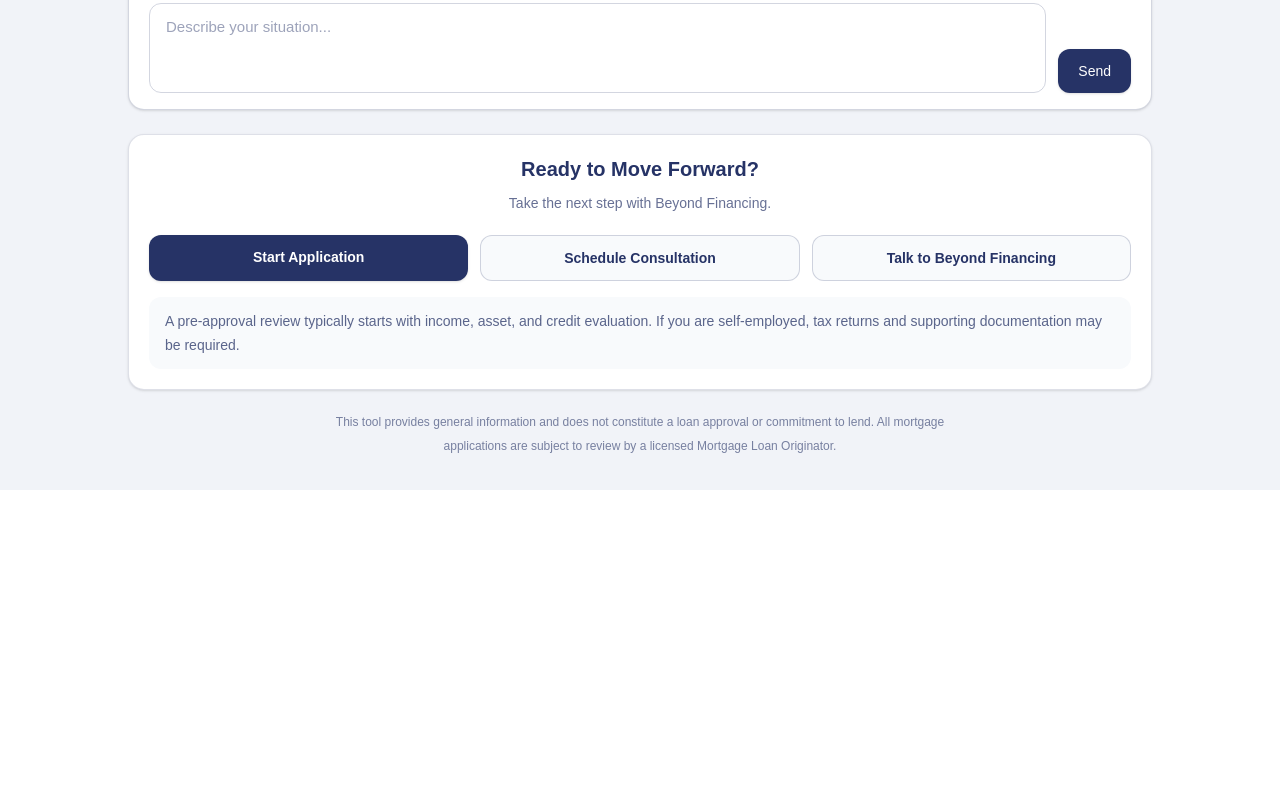
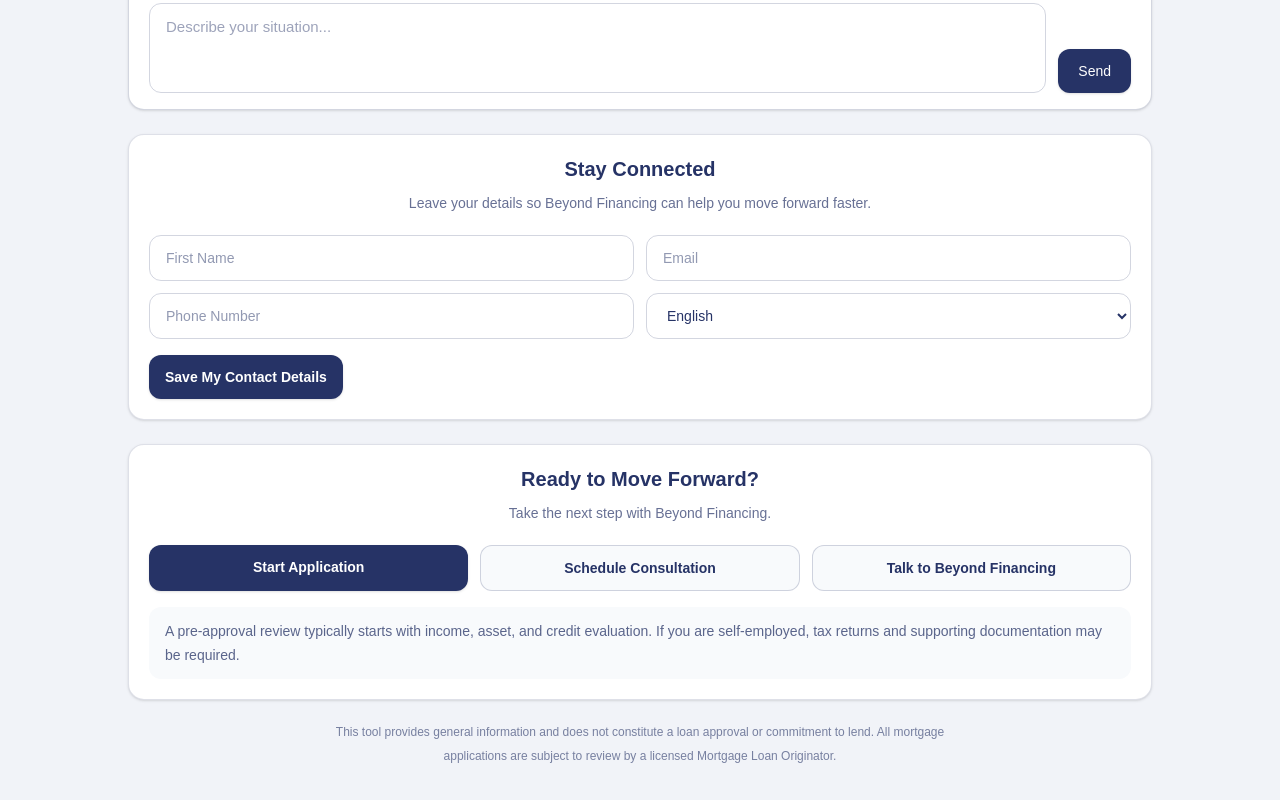
Before and after one commit to beyondfinancing/beyond-financing-advisor, a Next.js app: page / in a window 1280 px wide. Shown: the part 736-1536 px from the top of the page. Before the commit the page ends 1226 px from the top, so only its background shows below. Built offline with nearby package versions, Linux system fonts and the light colour scheme.

Commit message:
Update page.tsx

```diff
--- a/app/page.tsx
+++ b/app/page.tsx
@@ -7,10 +7,25 @@ type ChatMessage = {
   content: string
 }
 
+type LeadForm = {
+  firstName: string
+  email: string
+  phone: string
+  preferredLanguage: string
+}
+
 export default function Home() {
   const [input, setInput] = useState<string>('')
   const [messages, setMessages] = useState<ChatMessage[]>([])
   const [loading, setLoading] = useState<boolean>(false)
+  const [leadSaved, setLeadSaved] = useState<boolean>(false)
+  const [leadForm, setLeadForm] = useState<LeadForm>({
+    firstName: '',
+    email: '',
+    phone: '',
+    preferredLanguage: 'English',
+  })
+
   const messagesEndRef = useRef<HTMLDivElement | null>(null)
 
   useEffect(() => {
@@ -39,6 +54,7 @@ export default function Home() {
         body: JSON.stringify({
           message: currentInput,
           messages: updatedMessages,
+          lead: leadForm,
         }),
       })
 
@@ -62,6 +78,20 @@ export default function Home() {
     } finally {
       setLoading(false)
     }
+  }
+
+  const handleLeadChange = (
+    field: keyof LeadForm,
+    value: string
+  ): void => {
+    setLeadForm((prev) => ({
+      ...prev,
+      [field]: value,
+    }))
+  }
+
+  const handleLeadSave = (): void => {
+    setLeadSaved(true)
   }
 
   return (
@@ -184,6 +214,71 @@ export default function Home() {
         <div className="mt-5 rounded-2xl border border-[#263366]/15 bg-white p-4 shadow-sm sm:mt-6 sm:p-5">
           <div className="text-center">
             <h2 className="text-lg font-semibold text-[#263366] sm:text-xl">
+              Stay Connected
+            </h2>
+            <p className="mt-2 text-sm leading-6 text-[#263366]/70">
+              Leave your details so Beyond Financing can help you move forward faster.
+            </p>
+          </div>
+
+          <div className="mt-5 grid grid-cols-1 gap-3 sm:grid-cols-2">
+            <input
+              type="text"
+              placeholder="First Name"
+              value={leadForm.firstName}
+              onChange={(e) => handleLeadChange('firstName', e.target.value)}
+              className="rounded-xl border border-[#263366]/20 px-4 py-3 text-sm outline-none focus:border-[#263366]/40"
+            />
+
+            <input
+              type="email"
+              placeholder="Email"
+              value={leadForm.email}
+              onChange={(e) => handleLeadChange('email', e.target.value)}
+              className="rounded-xl border border-[#263366]/20 px-4 py-3 text-sm outline-none focus:border-[#263366]/40"
+            />
+
+            <input
+              type="text"
+              placeholder="Phone Number"
+              value={leadForm.phone}
+              onChange={(e) => handleLeadChange('phone', e.target.value)}
+              className="rounded-xl border border-[#263366]/20 px-4 py-3 text-sm outline-none focus:border-[#263366]/40"
+            />
+
+            <select
+              value={leadForm.preferredLanguage}
+              onChange={(e) =>
+                handleLeadChange('preferredLanguage', e.target.value)
+              }
+              className="rounded-xl border border-[#263366]/20 px-4 py-3 text-sm outline-none focus:border-[#263366]/40"
+            >
+              <option>English</option>
+              <option>Português</option>
+              <option>Español</option>
+            </select>
+          </div>
+
+          <div className="mt-4">
+            <button
+              type="button"
+              onClick={handleLeadSave}
+              className="w-full rounded-xl bg-[#263366] px-4 py-3 text-sm font-semibold text-white shadow-sm transition hover:opacity-90 sm:w-auto"
+            >
+              Save My Contact Details
+            </button>
+          </div>
+
+          {leadSaved && (
+            <div className="mt-3 rounded-xl bg-[#F8FAFC] px-4 py-3 text-sm text-[#263366]/75">
+              Your contact details have been added to this session.
+            </div>
+          )}
+        </div>
+
+        <div className="mt-5 rounded-2xl border border-[#263366]/15 bg-white p-4 shadow-sm sm:mt-6 sm:p-5">
+          <div className="text-center">
+            <h2 className="text-lg font-semibold text-[#263366] sm:text-xl">
               Ready to Move Forward?
             </h2>
             <p className="mt-2 text-sm leading-6 text-[#263366]/70">
```
